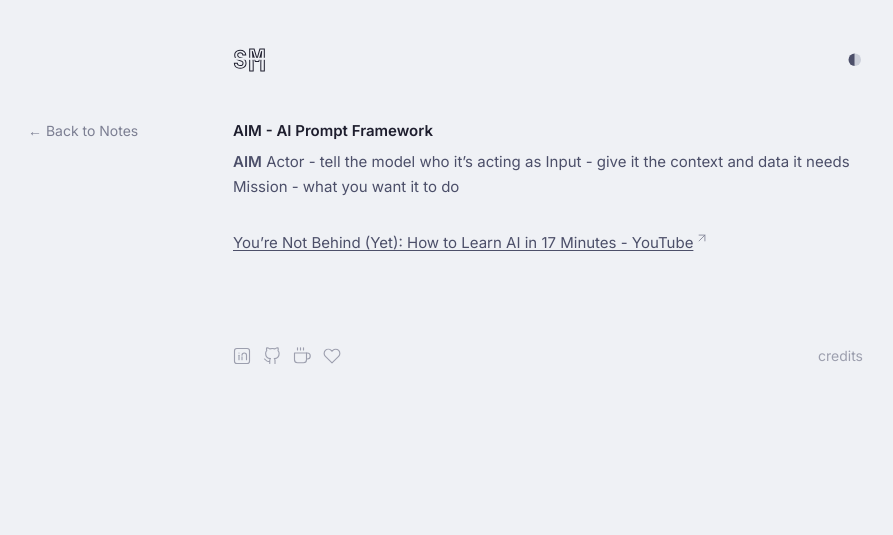
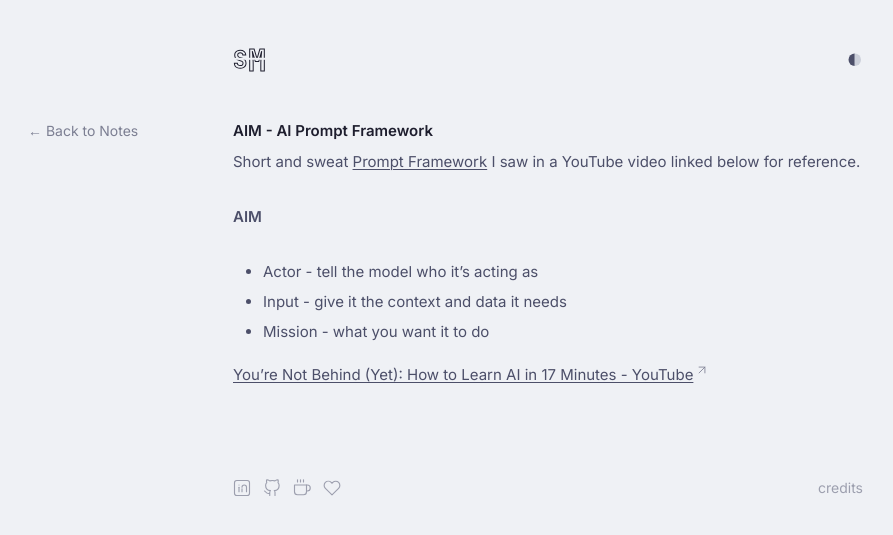
Before and after one commit to 1activegeek/landingPage, a Jekyll site: the page built from _notes/Public/AIM - AI Prompt Framework.md, in a window 1280 px wide. Shown: the top 535 px of the page, without its empty margins (92-985 px from the left). Built offline with Jekyll 4.4.1, drawn with Linux system fonts in a browser that asks for light colours.

Commit message:
Published 2 notes, removed 1 note from Obsidian
Published:
  - AIM - AI Prompt Framework
  - Prompt Framework
Removed:
  - AI Agents Failing git push with 1Password Auth

```diff
--- a/_notes/Public/AIM - AI Prompt Framework.md
+++ b/_notes/Public/AIM - AI Prompt Framework.md
@@ -7,9 +7,11 @@ tags:
 title: AIM - AI Prompt Framework
 ---
 
+Short and sweat [[Prompt Framework]] I saw in a YouTube video linked below for reference.
+
 **AIM**
-Actor - tell the model who it's acting as
-Input - give it the context and data it needs
-Mission - what you want it to do
+- Actor - tell the model who it's acting as
+- Input - give it the context and data it needs
+- Mission - what you want it to do
 
 [You’re Not Behind (Yet): How to Learn AI in 17 Minutes - YouTube](https://youtu.be/EWFFaKxsz_s)
```
Also changed, not shown: _notes/Public/AI Agents Failing git push with 1Password Auth.md (deleted, +0 -23 lines), _notes/Public/Prompt Framework.md (added, +62 -0 lines).
